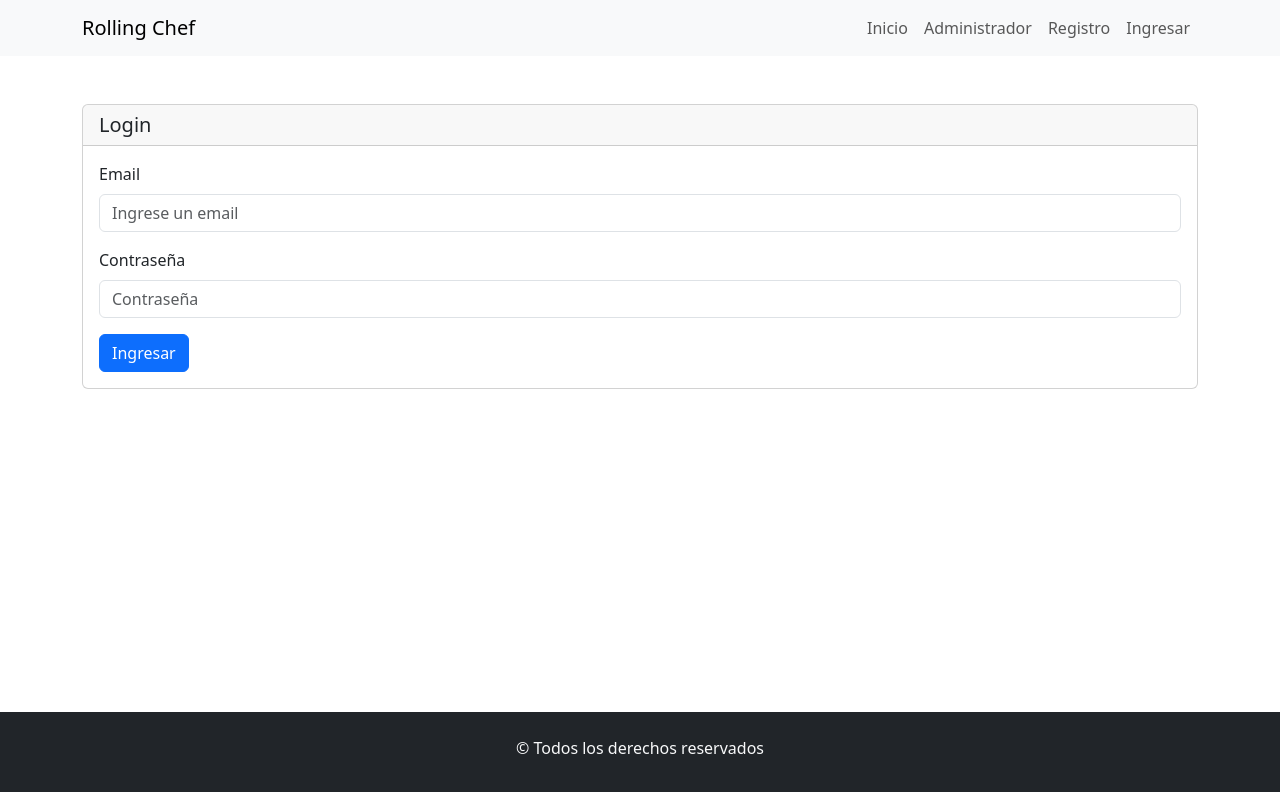
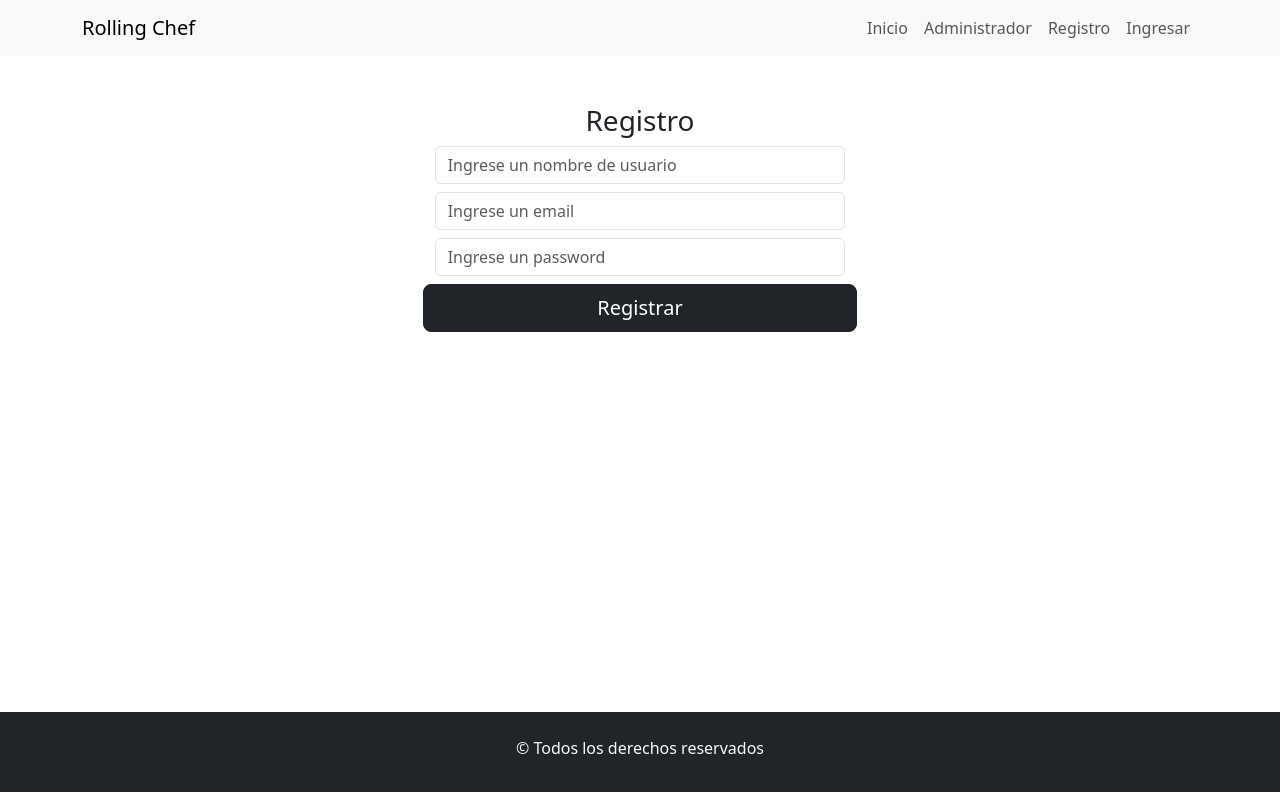
Before and after one commit to nicopowell/react-ejercicio14, a React (Vite) app: page / in a window 1280 px wide. Shown: the top 792 px of the page. Built offline with nearby package versions, Linux system fonts and the light colour scheme.

Commit message:
agregué el maquetado del registro

```diff
--- a/src/App.jsx
+++ b/src/App.jsx
@@ -19,7 +19,7 @@ function App() {
       <BrowserRouter>
         <Menu></Menu>
         <Routes>
-          <Route exact path="/" element={<Login></Login>}></Route>
+          <Route exact path="/" element={<Registro></Registro>}></Route>
           <Route exact path="/registro" element={<Registro></Registro>}></Route>
           <Route exact path="/login" element={<Login></Login>}></Route>
           <Route exact path="/detalle" element={<DetalleReceta></DetalleReceta>}></Route>
--- a/src/components/views/Registro.jsx
+++ b/src/components/views/Registro.jsx
@@ -1,9 +1,30 @@
-import React from 'react';
+import React from "react";
+import { Button, Form } from "react-bootstrap";
 
 const Registro = () => {
   return (
-    <div>
-
+    <div className="pt-5 mainSection">
+      <h3 className="text-center">Registro</h3>
+      <div className="row justify-content-center">
+        <div className="col-12 col-sm-8 col-md-6 col-xl-4">
+          <Form>
+            <Form.Group className="mb-2">
+              <Form.Control type="text" placeholder="Ingrese un nombre de usuario" />
+            </Form.Group>
+            <Form.Group className="mb-2">
+              <Form.Control placeholder="Ingrese un email" />
+            </Form.Group>
+            <Form.Group className="mb-2">
+              <Form.Control type="password" placeholder="Ingrese un password" />
+            </Form.Group>
+            <div className="row">
+              <Button className="btn btn-dark btn-lg btn-block mb-2" type="submit">
+                Registrar
+              </Button>
+            </div>
+          </Form>
+        </div>
+      </div>
     </div>
   );
 };
```
